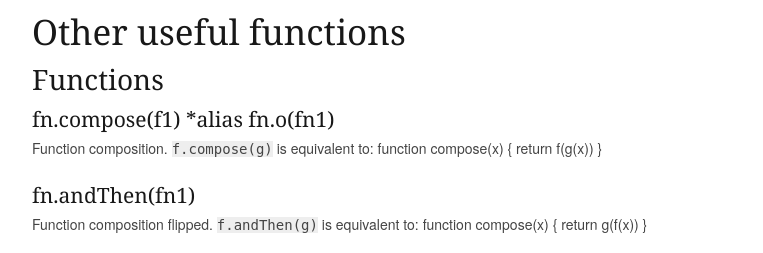
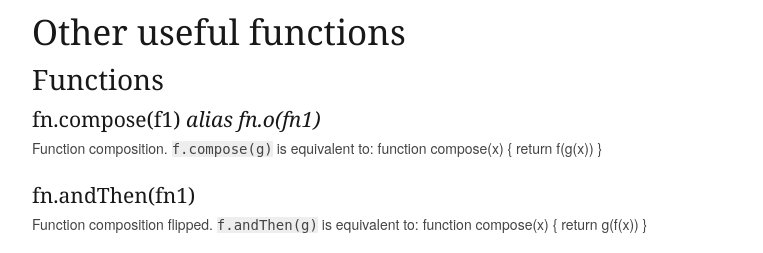
Before and after one commit to monet/monet.js, a Jekyll site: the page built from index.md, in a window 1280 px wide and 900 px high, scrolled down 6428 px. Shown: the part 644-897 px from the top of the window, without its empty margins (138-901 px from the left). Built offline with Jekyll 4.4.1, drawn with Linux system fonts in a browser that asks for light colours; nearby versions of some CDN libraries.

Commit message:
Formatting mess up

```diff
--- a/index.md
+++ b/index.md
@@ -272,7 +272,7 @@ It becomes much clearer which functions deal with IO and which functions simply
 
 ##Other useful functions
 ###Functions
-####fn.compose(f1) *alias fn.o(fn1)
+####fn.compose(f1) *alias fn.o(fn1)*
 Function composition.  `f.compose(g)` is equivalent to:
 	function compose(x) {
 		return f(g(x))
```
